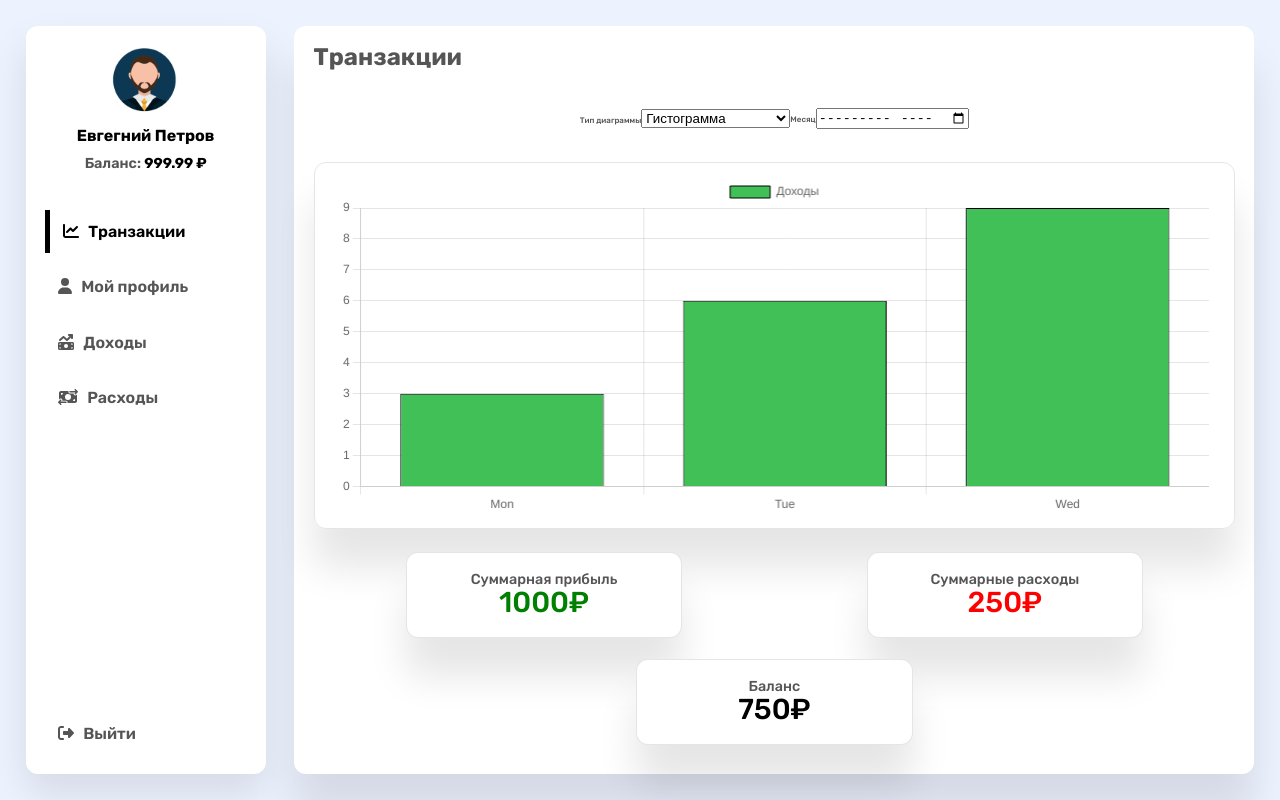
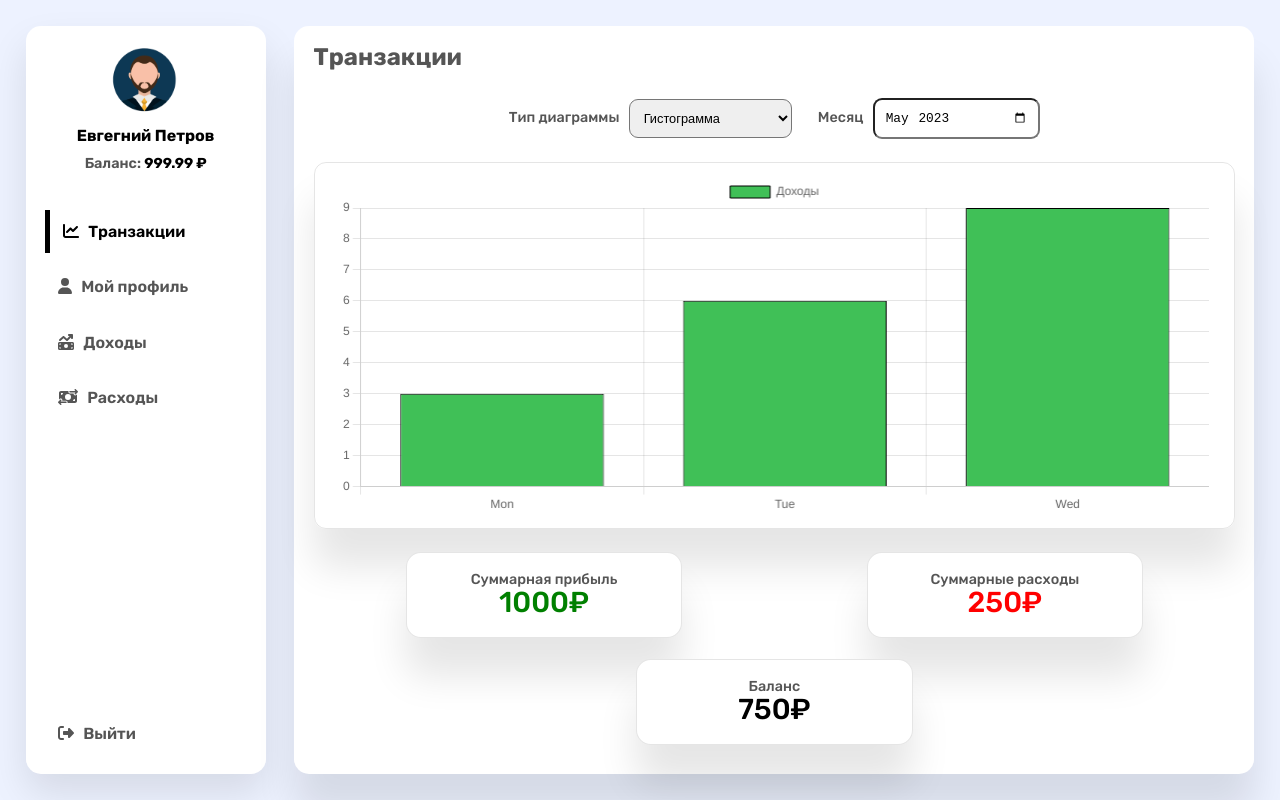
Before and after one commit to ArtyomI69/finance-manager-client, a React (Vite) app: page / in a window 1280 px wide. Built offline with nearby package versions, Linux system fonts and the light colour scheme.

Commit message:
добавь styles для ChartForm компонент

```diff
--- a/src/components/Header/Header.module.css
+++ b/src/components/Header/Header.module.css
@@ -2,7 +2,7 @@
   height: 100%;
   display: flex;
   flex-flow: column;
-  border-radius: 1.5rem;
+  border-radius: 15px;
   box-shadow: 0 2.4rem 4.8rem rgba(0, 0, 0, 0.1);
   background-color: #fff;
   padding: 2.4rem;
--- a/src/components/Main/Main.module.css
+++ b/src/components/Main/Main.module.css
@@ -3,7 +3,7 @@
   flex-direction: column;
   gap: 2.4rem;
   height: 100%;
-  border-radius: 1.5rem;
+  border-radius: 15px;
   box-shadow: 0 4.8rem 4.8rem rgba(0, 0, 0, 0.1);
   background-color: #fff;
   padding: 2.4rem;
--- a/src/components/SelectorBox/SelectorBox.module.css
+++ b/src/components/SelectorBox/SelectorBox.module.css
@@ -1,2 +1,7 @@
 .selector-box {
+  display: flex;
 }
+
+.selector-box select {
+  outline: none;
+}
--- a/src/components/SelectorBox/SelectorBox.tsx
+++ b/src/components/SelectorBox/SelectorBox.tsx
@@ -2,17 +2,25 @@ import { FC } from "react";
 
 import styles from "./SelectorBox.module.css";
 
-const SelectorBox: FC = () => {
+interface Option {
+  text: string;
+  value: string;
+}
+
+interface SelectorBoxProps {
+  options: Option[];
+}
+
+const SelectorBox: FC<SelectorBoxProps> = ({ options }) => {
   return (
-    <div>
+    <div className={styles["selector-box"]}>
       <label htmlFor="chart-type">Тип диаграммы</label>
-      <select
-        id="chart-type"
-        onChange={(e: any) => console.log(e.target.value)}
-        className={styles["selector-box"]}
-      >
-        <option value="Гистограмма">Гистограмма</option>
-        <option value="Круговая диаграмма">Круговая диаграмма</option>
+      <select id="chart-type">
+        {options.map((option, idx) => (
+          <option key={idx.toString()} value={option.value}>
+            {option.text}
+          </option>
+        ))}
       </select>
     </div>
   );
--- a/src/pages/Dashboard/BalanceContainer/BalanceItem/Balance.module.css
+++ b/src/pages/Dashboard/BalanceContainer/BalanceItem/Balance.module.css
@@ -4,7 +4,7 @@
   justify-content: center;
   align-items: center;
   flex-direction: column;
-  border-radius: 1.5rem;
+  border-radius: 15px;
   box-shadow: 0 4.8rem 4.8rem rgba(0, 0, 0, 0.1);
   border: 1px solid rgba(0, 0, 0, 0.1);
   width: 60%;
--- a/src/pages/Dashboard/ChartForm/ChartForm.module.css
+++ b/src/pages/Dashboard/ChartForm/ChartForm.module.css
@@ -3,4 +3,19 @@
   justify-content: center;
   align-items: center;
   height: 10%;
+  font-size: 1.8rem;
+  gap: 3.2rem;
 }
+
+.chart-form div {
+  gap: 1.2rem;
+  justify-content: center;
+  align-items: center;
+}
+
+.chart-form div select,
+.chart-form div input {
+  font-size: 1.6rem;
+  padding: 1.2rem;
+  border-radius: 9px;
+}
--- a/src/pages/Dashboard/ChartForm/ChartForm.tsx
+++ b/src/pages/Dashboard/ChartForm/ChartForm.tsx
@@ -4,10 +4,15 @@ import MonthPicker from "../MonthPicker/MonthPicker";
 
 import styles from "./ChartForm.module.css";
 
+const selectorBoxOptions = [
+  { text: "Гистограмма", value: "Гистограмма" },
+  { text: "Круговая диаграмма", value: "Круговая диаграмма" },
+];
+
 const ChartForm: FC = () => {
   return (
     <form className={styles["chart-form"]}>
-      <SelectorBox />
+      <SelectorBox options={selectorBoxOptions} />
       <MonthPicker />
     </form>
   );
--- a/src/pages/Dashboard/MonthPicker/MonthPicker.module.css
+++ b/src/pages/Dashboard/MonthPicker/MonthPicker.module.css
@@ -0,0 +1,7 @@
+.month-picker {
+  display: flex;
+}
+
+.month-picker input {
+  outline: none;
+}
--- a/src/pages/Dashboard/MonthPicker/MonthPicker.tsx
+++ b/src/pages/Dashboard/MonthPicker/MonthPicker.tsx
@@ -2,11 +2,16 @@ import { FC } from "react";
 
 import styles from "./MonthPicker.module.css";
 
+const date = new Date();
+const curYear = date.getFullYear().toString();
+let curMonth = date.getMonth().toString();
+if (+curMonth < 10) curMonth = "0" + curMonth;
+
 const MonthPicker: FC = () => {
   return (
-    <div>
+    <div className={styles["month-picker"]}>
       <label htmlFor="month-picker">Месяц</label>
-      <input id="month-picker" type="month" />
+      <input id="month-picker" min="1970-01" type="month" defaultValue={`${curYear}-${curMonth}`} />
     </div>
   );
 };
```
Also changed, not shown: src/index.css (+4 -28 lines).
